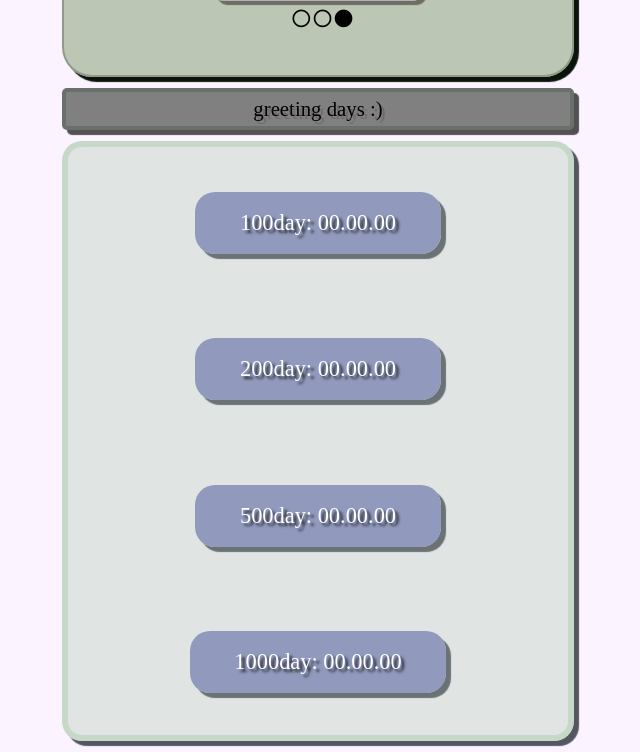
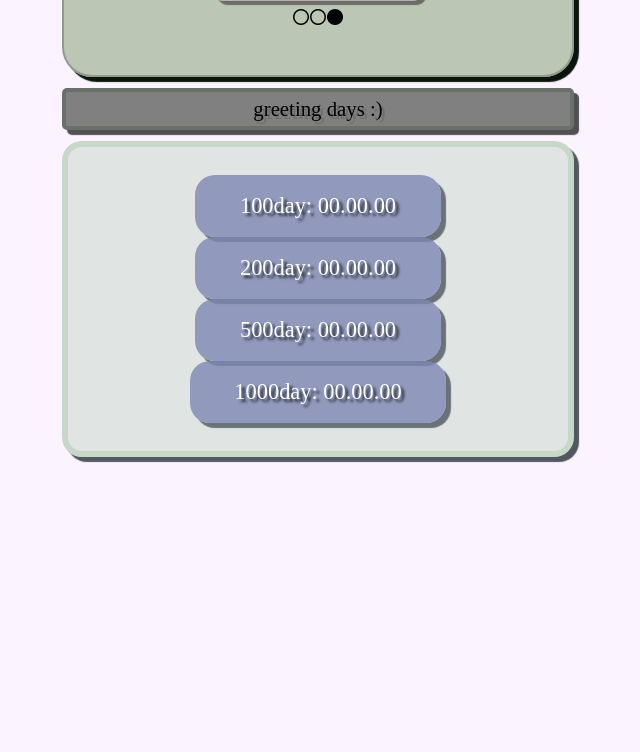
Before and after one commit to ShinMini/CSS-Animation-Form, a plain HTML site: page index.html in a window 1280 px wide. Shown: the part 134-886 px from the top of the page, without its empty margins (322-962 px from the left). After the commit the page ends 800 px from the top, so only its background shows below. Drawn offline with Linux system fonts and the light colour scheme; a web font is replaced by a local one.

Commit message:
[update] style -> section.separatePartion, section.calculator
make css attribute position to see more easer

```diff
--- a/style.css
+++ b/style.css
@@ -100,25 +100,23 @@ section.separatePartion article {
 
 section.calculator {
         width: 40%;
-    height: 600px;
-    padding-top: 0.17em;
+
+        padding: 1.77em 0;
         margin: 0.7em auto;
+
+        box-sizing: border-box;
+            box-shadow: 5px 5px 1px rgba(10, 20, 30, 0.7);
+
         background-color: rgba(94, 160, 90, 0.17);
 
         display: grid;
         grid-template-columns: repeat(25, 4);
 
-    box-sizing: border-box;
         border: rgba(90, 160, 90, 0.2) solid 0.4em;
         border-radius: 20px;
-
-    box-shadow: 5px 5px 1px rgba(10, 20, 30, 0.7);
 }
 
 section.calculator div {
-    width: auto;
-    height: auto;
-
     padding: 0.8em;
         padding-right: 2em;
         padding-left: 2em;
@@ -135,22 +133,26 @@ section.calculator div {
 
     border-radius: 20px;
     box-shadow: 5px 5px 1px rgba(10, 20, 30, 0.55);
+    -webkit-border-radius: 20px;
+    -moz-border-radius: 20px;
+    -ms-border-radius: 20px;
+    -o-border-radius: 20px;
 }
 
-section.firstMeet section.dotBar span{
+section.firstmeet section.dotbar span{
     padding-right: 0.2em;
     color: rgb(97, 52, 52);
-    font-size: 1.1em;
+    font-size: 0.3em;
 }
 
-section.firstMeet section.dotBar span:nth-child(1){
+section.firstmeet section.dotbar span:nth-child(1){
     color: black;
 }
 
-section.firstMeet section.dotBar span:nth-child(2){
+section.firstmeet section.dotbar span:nth-child(2){
     color: black;
 }
 
-section.firstMeet section.dotBar span:nth-child(3){
+section.firstmeet section.dotbar span:nth-child(3){
     color: black;
 }
```
Lines whose indentation alone changed are shown as unchanged.
